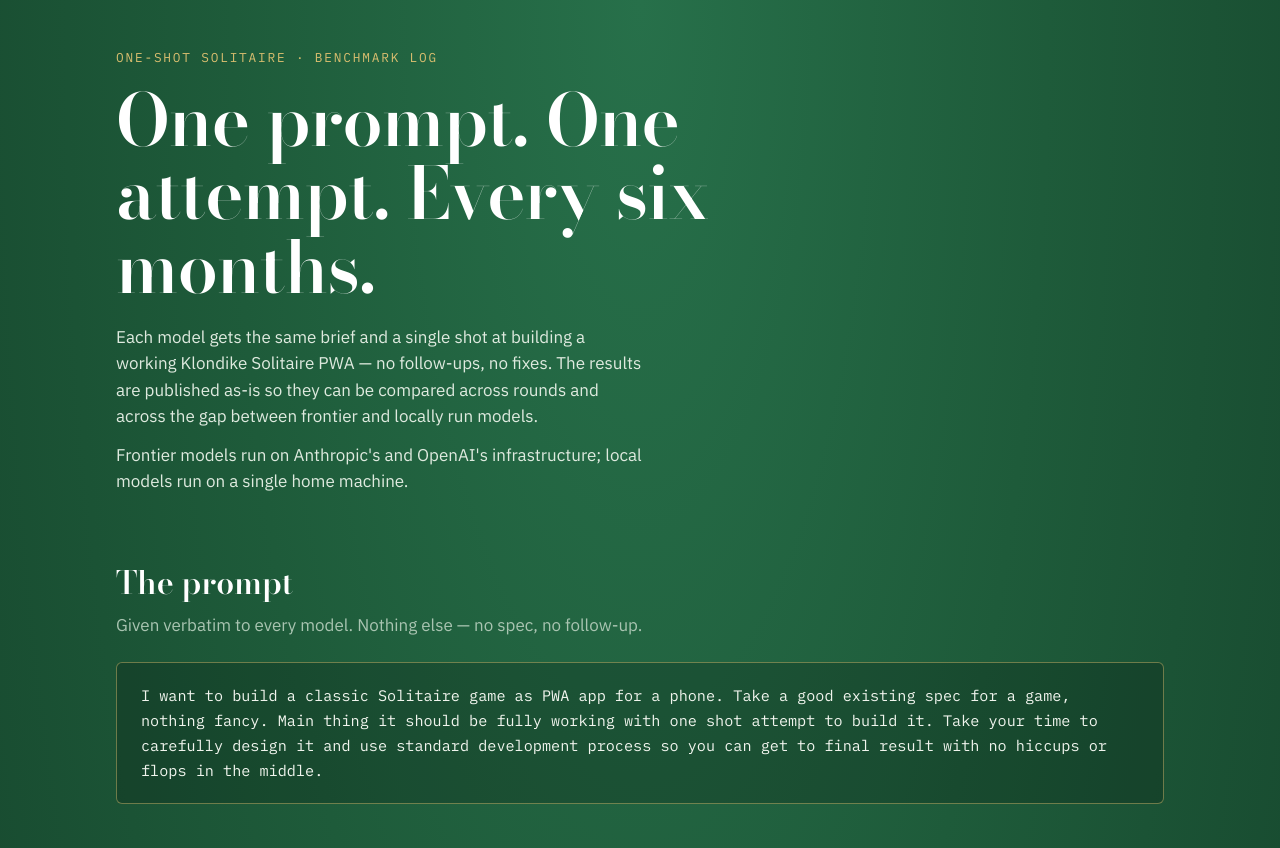
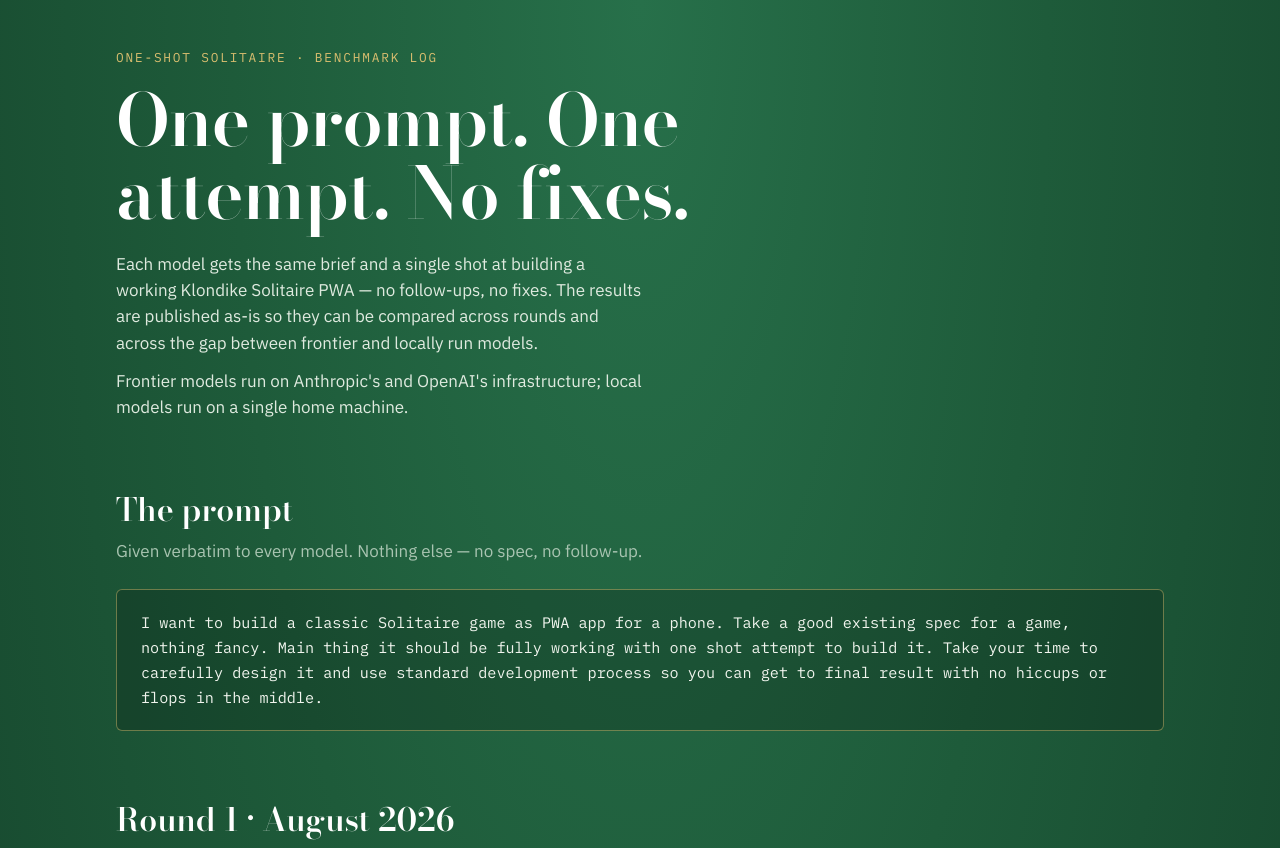
Before and after one commit to zholobov/oneshot-solitaire, a plain HTML site: page index.html in a window 1280 px wide. Shown: the top 848 px of the page. Drawn offline with nearby package versions, Linux system fonts and the light colour scheme.

Commit message:
Drop the every-six-months framing from README and index
Co-Authored-By: Claude Opus 5.5 <noreply@anthropic.com>
Claude-Session: https://claude.ai/code/session_01RSGdWVHBszqtKy7ysHJPLB

```diff
--- a/index.html
+++ b/index.html
@@ -4,7 +4,7 @@
 <meta charset="UTF-8">
 <meta name="viewport" content="width=device-width, initial-scale=1.0">
 <title>One-shot Solitaire · model benchmark log</title>
-<meta name="description" content="One prompt, one attempt, no fixes. The same Solitaire PWA brief given to frontier and local models every six months to track progress.">
+<meta name="description" content="One prompt, one attempt, no fixes. The same Solitaire PWA brief given to frontier and local models, with the results published as generated.">
 <link rel="preconnect" href="https://fonts.googleapis.com">
 <link rel="preconnect" href="https://fonts.gstatic.com" crossorigin>
 <link href="https://fonts.googleapis.com/css2?family=Bodoni+Moda:opsz,wght@6..96,400;6..96,600;6..96,700&family=IBM+Plex+Sans:wght@400;500;600&family=IBM+Plex+Mono:wght@400;500&display=swap" rel="stylesheet">
@@ -225,7 +225,7 @@ h2 {
 <div class="page">
   <header>
     <p class="eyebrow">One-shot Solitaire · benchmark log</p>
-    <h1>One prompt. One attempt. Every six months.</h1>
+    <h1>One prompt. One attempt. No fixes.</h1>
     <p class="lede">Each model gets the same brief and a single shot at building a working Klondike Solitaire PWA — no follow-ups, no fixes. The results are published as-is so they can be compared across rounds and across the gap between frontier and locally run models.</p>
     <p class="lede">Frontier models run on Anthropic's and OpenAI's infrastructure; local models run on a single home machine.</p>
   </header>
```
Also changed, not shown: README.md.
